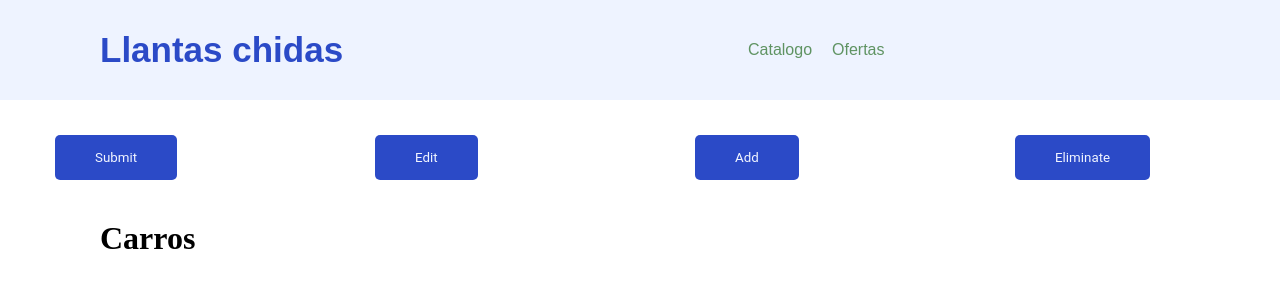
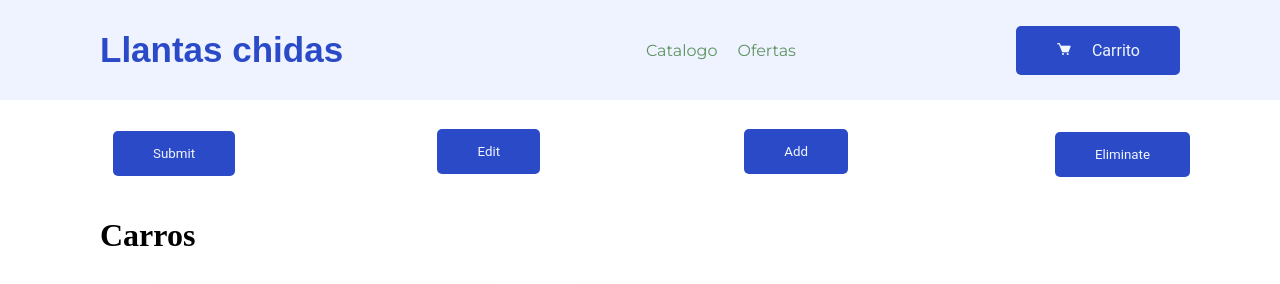
Before and after one commit to Texhnolyze47/Llantas, a plain HTML site: page view/catalogo.html in a window 1280 px wide. Shown: the top 284 px of the page. Drawn offline with nearby package versions, Linux system fonts and the light colour scheme; files that its build step writes are made by us from their sources.

Commit message:
add: botones de operaciones

```diff
--- a/styles/main.css
+++ b/styles/main.css
@@ -10,7 +10,6 @@
   box-sizing: border-box;
   text-decoration: none;
   list-style: none;
-
 }
 
 .layout-column {
@@ -109,17 +108,27 @@
 .nav-bar ul li {
   padding-right: 20px;
   font-family: "Montserrat", sans-serif;
-
 }
 
 .nav-bar ul li a {
   color: #5f9362;
+}
 
+.box-botton-large {
+  font-family: "Roboto", sans-serif;
+  display: flex;
+  background-color: #2b4ac7;
+  border: 0;
+  margin-top: 0px;
+  padding: 15px 40px;
+  margin-left: 200px;
+  border-radius: 5px;
+  color: #f1f5ff;
+  transition-duration: 0.5s;
 }
 
 /*botones*/
 .container-button {
-    order: 2;
   width: 20%;
   margin-top: 12px;
 }
@@ -132,8 +141,7 @@
   padding: 15px 40px;
   border-radius: 5px;
   color: #f1f5ff;
-    transition-duration: .5s;
-
+  transition-duration: 0.5s;
 }
 
 .rectangle-button:hover {
@@ -141,11 +149,15 @@
   background-color: #f1f5ff;
 }
 
-  .justify-flex{
+.justify-flex {
   justify-content: space-around;
+  margin-top: 20px;
 }
 
-
+.display-align-center{
+    display: contents;
+    align-items: center;
+}
 /*
   Llantas
   */
@@ -180,7 +192,6 @@
 }
 
 /*Footer*/
-
 
 footer {
   background-color: #eef3ff;
--- a/view/catalogo.html
+++ b/view/catalogo.html
@@ -5,10 +5,17 @@
     <meta http-equiv="X-UA-Compatible" content="IE=edge" />
     <meta name="viewport" content="width=device-width, initial-scale=1.0" />
     <link rel="stylesheet" href="../styles/main.css" />
-    <title>Document</title>
+    <link rel="stylesheet" href="./styles/main.css">
+    <link href='https://unpkg.com/boxicons@2.1.2/css/boxicons.min.css' rel='stylesheet'>
+
+    <link rel="preconnect" href="https://fonts.googleapis.com">
+    <link rel="preconnect" href="https://fonts.gstatic.com" crossorigin>
+    <link href="https://fonts.googleapis.com/css2?family=Fredoka:wght@300&family=Montserrat&display=swap" rel="stylesheet">
+    <title>Catalogo</title>
   </head>
   <body>
            <!--Inicio de container del nav-bar-->
+           <header>
             <div class="nav-bar margin">
                 <h1 class="logo">
                   <a class="text-logo" href="./index.html">Llantas chidas</a>
@@ -24,31 +31,26 @@
                         </li>
                       </ul>
                 </div>
-
-      <!--Fin de la nav-bar-->
+                <div class="box-botton-large">
+                    <i class='bx bxs-cart padding-r20'></i>
+                    <p>Carrito</p>
                 </div>
-    <!--Fin del nav-bar-->
+               </div>
+        </header>
     <div class="layout-row justify-flex">
-      <div class="container-button">
+        <div class="display-align-center"></div>
         <a href="#">
           <input class="rectangle-button" type="button" value="Submit" />
         </a>
-      </div>
-      <div class="container-button">
         <a href="#">
           <input class="rectangle-button" type="button" value="Edit" />
         </a>
-      </div>
-      <div class="container-button">
         <a href="#">
           <input class="rectangle-button" type="button" value="Add" />
         </a>
-      </div>
-      <div class="container-button">
         <a href="#">
           <input class="rectangle-button" type="button" value="Eliminate" />
         </a>
-      </div>
     </div>
 
     <div class="layout-column margin">
```
Also changed, not shown: index.html (+9 -4 lines). Lines whose indentation alone changed are shown as unchanged.
